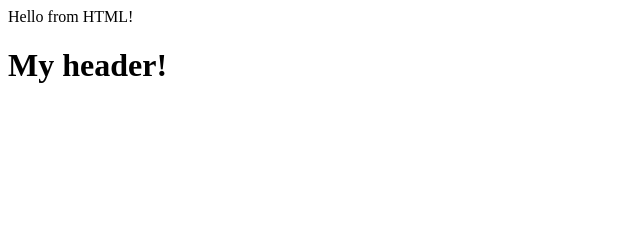
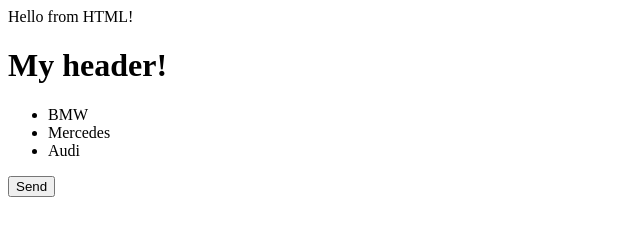
Before and after one commit to CeciPopova/JS-Advanced-SoftUni, a plain HTML site: page DOM-Introduction/DOM-Lab/01.EditElement.html in a window 1280 px wide. Shown: the whole page, without its empty margins (0-640 px from the left). Drawn offline with Linux system fonts and the light colour scheme.

Commit message:
Add new solution

```diff
--- a/DOM-Introduction/DOM-Lab/01.EditElement.html
+++ b/DOM-Introduction/DOM-Lab/01.EditElement.html
@@ -1,15 +1,27 @@
-<head>
-    <title>
-       My heading!
-
-    </title>
+<html>
+    <head>
+        <title>My coll web page</title>
+    </head>
     <body>
         <div>
             Hello from HTML!
         </div>
+
         <h1>
             My header!
         </h1>
+        <ul>
+            <li>BMW</li>
+            <li>Mercedes</li>
+            <li>Audi</li>
+        </ul>
+        <script>
+
+           let header = document.getElementsByTagName('h1');
+           for (let element of header) {
+            console.log(element);
+           }
+        </script>
+        <button onclick="let name = 'Ceci'; console.log(name);">Send</button>
     </body>
-
-</head>
+</html>
```
